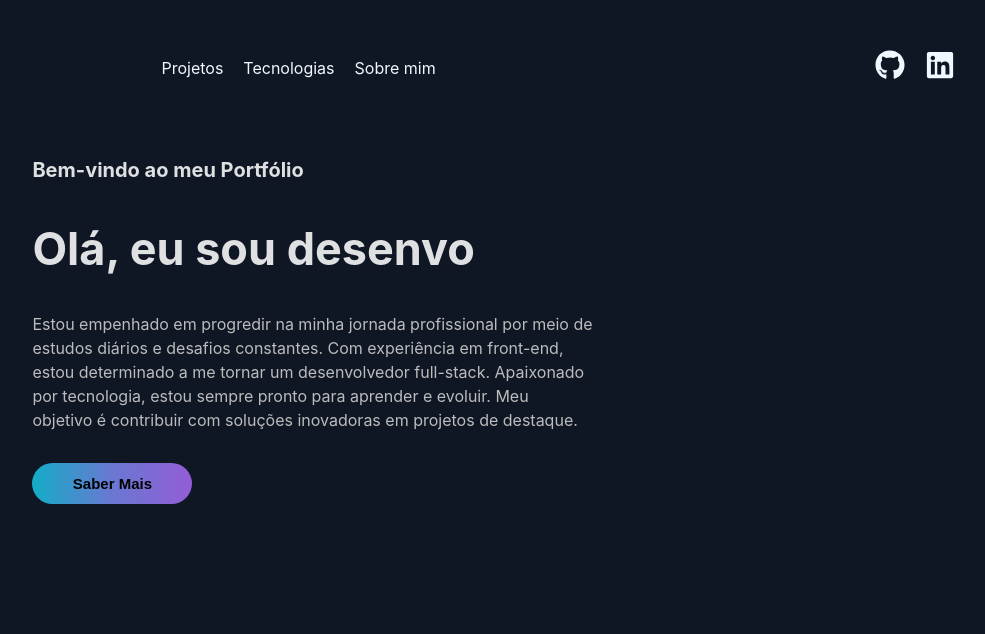
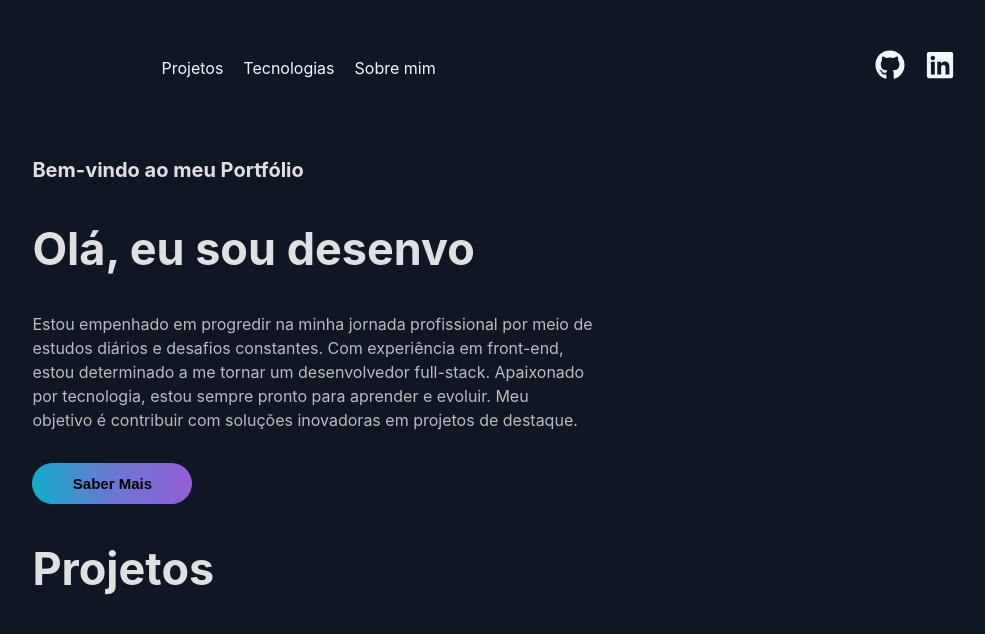
Before and after one commit to RiegL/DNC-desafio-3, a React (Vite) app: page / in a window 1280 px wide. Shown: the top 634 px of the page, without its empty margins (102-1087 px from the left). Built offline with nearby package versions, Linux system fonts and the light colour scheme; a web font is replaced by a local one.

Commit message:
empezando Projetos

```diff
--- a/src/App.jsx
+++ b/src/App.jsx
@@ -1,12 +1,14 @@
 import "./App.css";
 import Navbar from "./components/section/Navbar";
 import Presentation from "./components/section/Presentation";
+import Projects from "./components/section/Projects";
 
 function App() {
   return(
     <div>
       <Navbar/>
       <Presentation/>
+      <Projects/>
     </div>
   )
 }
--- a/src/components/section/Projects.jsx
+++ b/src/components/section/Projects.jsx
@@ -7,3 +7,5 @@ function Projects(){
         </div>
     )
 }
+
+export default Projects
```
Also changed, not shown: src/components/section/Projects.module.css (renamed from src/components/section/Project.module.css).
